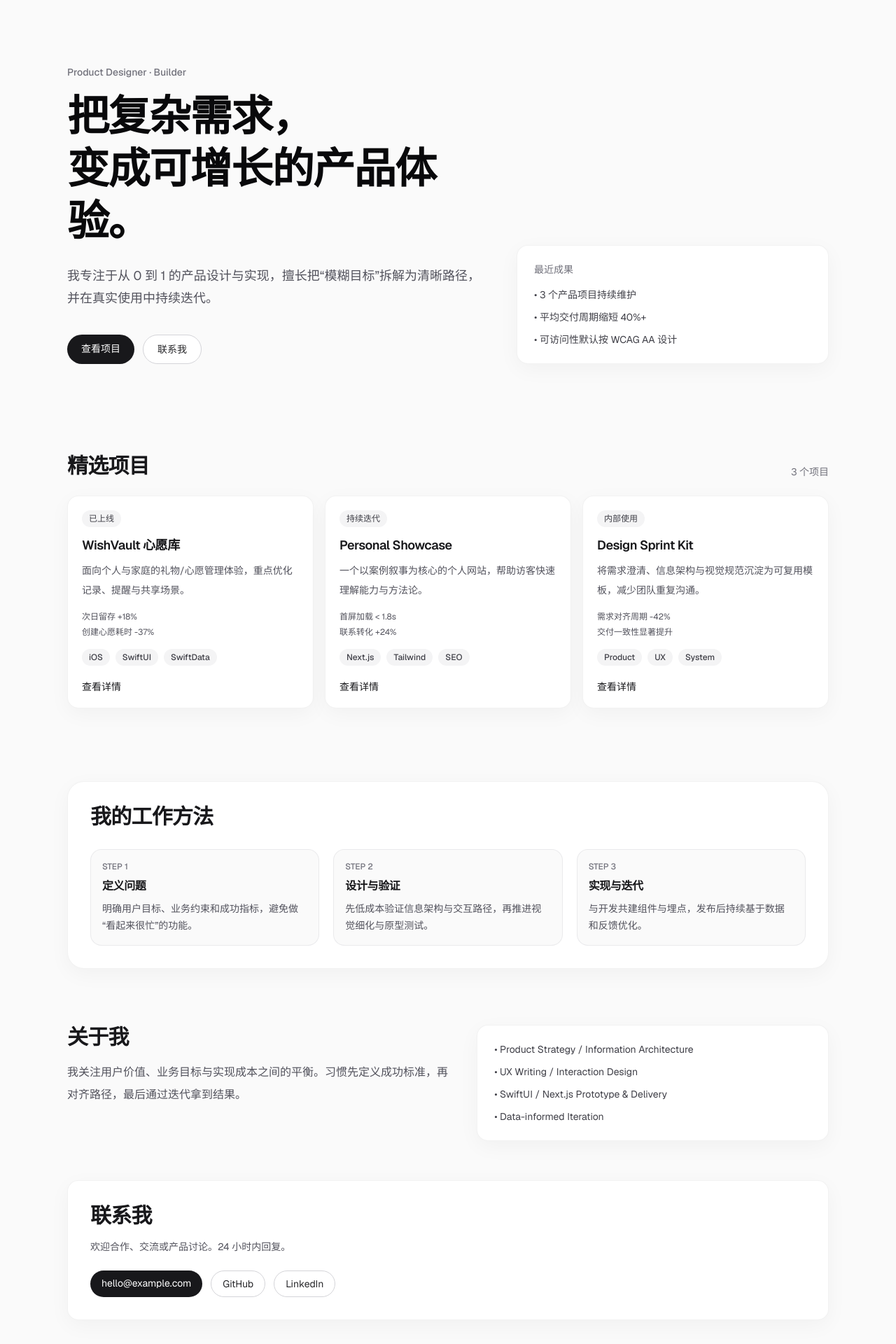
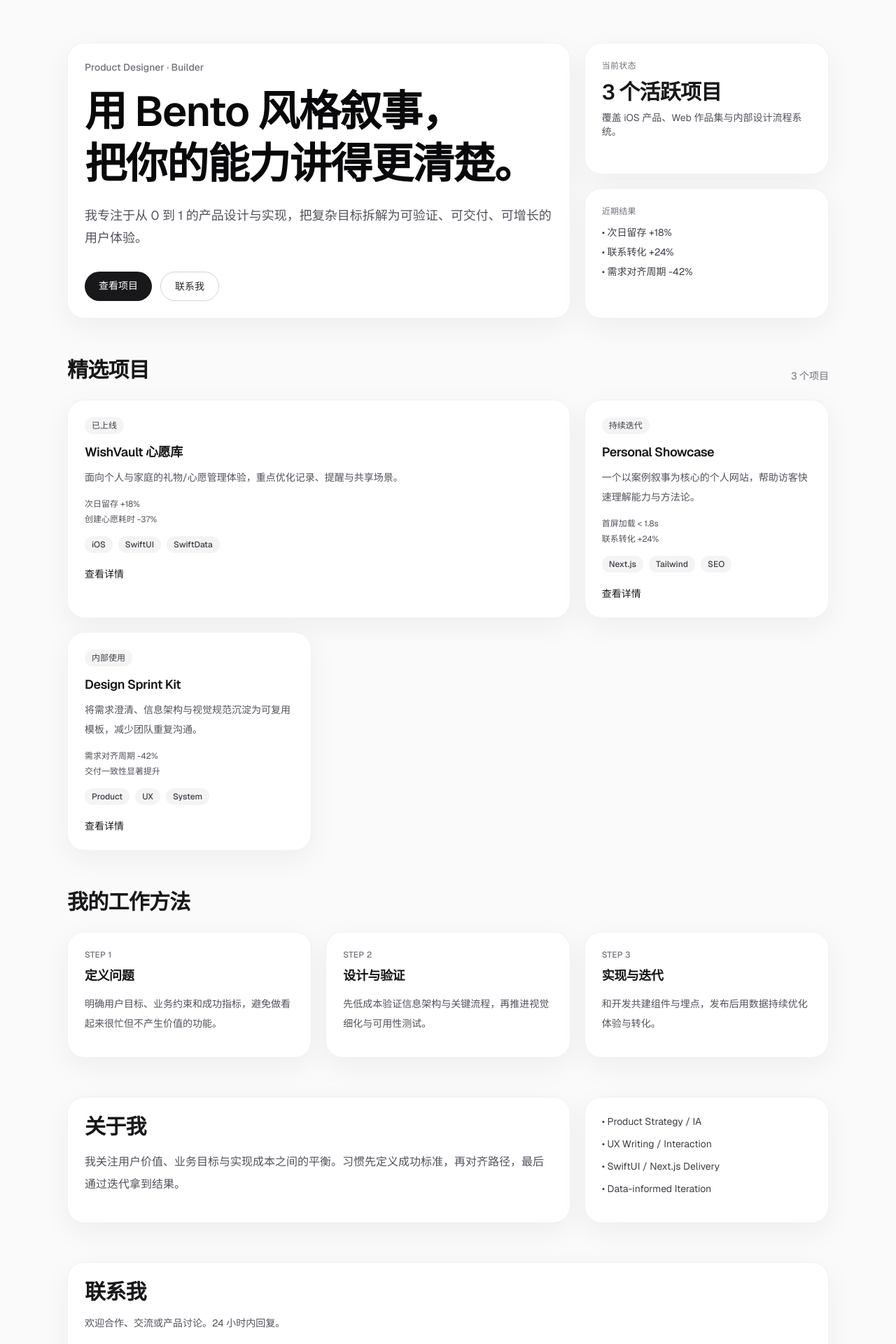
Before and after one commit to xwtaidev/Product-Website, a Next.js app: page / in a window 1280 px wide. Shown: the part 60-1980 px from the top of the page at 70% size. Built offline with nearby package versions, Linux system fonts and the light colour scheme.

Commit message:
feat: redesign homepage with bento box grid layout

```diff
--- a/src/app/page.tsx
+++ b/src/app/page.tsx
@@ -11,17 +11,20 @@ const navItems = [
 const process = [
   {
     title: "定义问题",
-    desc: "明确用户目标、业务约束和成功指标，避免做“看起来很忙”的功能。",
+    desc: "明确用户目标、业务约束和成功指标，避免做看起来很忙但不产生价值的功能。",
   },
   {
     title: "设计与验证",
-    desc: "先低成本验证信息架构与交互路径，再推进视觉细化与原型测试。",
+    desc: "先低成本验证信息架构与关键流程，再推进视觉细化与可用性测试。",
   },
   {
     title: "实现与迭代",
-    desc: "与开发共建组件与埋点，发布后持续基于数据和反馈优化。",
+    desc: "和开发共建组件与埋点，发布后用数据持续优化体验与转化。",
   },
 ];
+
+const bentoCard =
+  "rounded-3xl border border-black/5 bg-white p-6 shadow-[0_12px_40px_rgba(0,0,0,0.05)] transition hover:-translate-y-0.5 hover:shadow-[0_16px_45px_rgba(0,0,0,0.08)]";
 
 export default function Home() {
   return (
@@ -48,20 +51,20 @@ export default function Home() {
         </div>
       </header>
 
-      <main id="main-content">
-        <section className="mx-auto w-full max-w-6xl px-4 pt-16 pb-14 sm:px-6 lg:px-8 lg:pt-24 lg:pb-20">
-          <div className="grid items-end gap-10 lg:grid-cols-[1.35fr_1fr]">
-            <div className="max-w-3xl">
-              <p className="mb-4 text-sm font-medium text-zinc-500">Product Designer · Builder</p>
-              <h1 className="text-4xl leading-tight font-semibold tracking-tight text-zinc-950 sm:text-5xl lg:text-6xl">
-                把复杂需求，
+      <main id="main-content" className="mx-auto w-full max-w-6xl px-4 pb-20 sm:px-6 lg:px-8">
+        <section className="pt-12 sm:pt-14 lg:pt-16">
+          <div className="grid auto-rows-[minmax(160px,auto)] gap-4 md:grid-cols-6 lg:gap-5">
+            <article className={`${bentoCard} md:col-span-4 md:row-span-2`}>
+              <p className="text-sm font-medium text-zinc-500">Product Designer · Builder</p>
+              <h1 className="mt-4 text-4xl leading-tight font-semibold tracking-tight text-zinc-950 sm:text-5xl lg:text-6xl">
+                用 Bento 风格叙事，
                 <br className="hidden sm:block" />
-                变成可增长的产品体验。
+                把你的能力讲得更清楚。
               </h1>
-              <p className="mt-6 max-w-2xl text-base leading-8 text-zinc-600 sm:text-lg">
-                我专注于从 0 到 1 的产品设计与实现，擅长把“模糊目标”拆解为清晰路径，并在真实使用中持续迭代。
+              <p className="mt-5 max-w-2xl text-base leading-8 text-zinc-600 sm:text-lg">
+                我专注于从 0 到 1 的产品设计与实现，把复杂目标拆解为可验证、可交付、可增长的用户体验。
               </p>
-              <div className="mt-9 flex flex-wrap gap-3">
+              <div className="mt-8 flex flex-wrap gap-3">
                 <a
                   href="#projects"
                   className="rounded-full bg-zinc-900 px-5 py-2.5 text-sm font-medium text-white transition hover:bg-zinc-700"
@@ -75,30 +78,36 @@ export default function Home() {
                   联系我
                 </a>
               </div>
-            </div>
+            </article>
 
-            <aside className="rounded-2xl border border-black/5 bg-white p-6 shadow-[0_8px_30px_rgba(0,0,0,0.04)]">
-              <p className="text-sm font-medium text-zinc-500">最近成果</p>
-              <ul className="mt-4 space-y-3 text-sm text-zinc-700">
-                <li>• 3 个产品项目持续维护</li>
-                <li>• 平均交付周期缩短 40%+</li>
-                <li>• 可访问性默认按 WCAG AA 设计</li>
+            <article className={`${bentoCard} md:col-span-2`}>
+              <p className="text-xs font-medium tracking-wide text-zinc-500 uppercase">当前状态</p>
+              <p className="mt-3 text-3xl font-semibold tracking-tight">3 个活跃项目</p>
+              <p className="mt-2 text-sm text-zinc-600">覆盖 iOS 产品、Web 作品集与内部设计流程系统。</p>
+            </article>
+
+            <article className={`${bentoCard} md:col-span-2`}>
+              <p className="text-xs font-medium tracking-wide text-zinc-500 uppercase">近期结果</p>
+              <ul className="mt-3 space-y-2 text-sm text-zinc-700">
+                <li>• 次日留存 +18%</li>
+                <li>• 联系转化 +24%</li>
+                <li>• 需求对齐周期 -42%</li>
               </ul>
-            </aside>
+            </article>
           </div>
         </section>
 
-        <section id="projects" className="mx-auto w-full max-w-6xl px-4 py-8 sm:px-6 lg:px-8 lg:py-12" aria-label="项目列表">
+        <section id="projects" className="pt-14" aria-label="项目列表">
           <div className="mb-6 flex items-end justify-between">
             <h2 className="text-2xl font-semibold tracking-tight sm:text-3xl">精选项目</h2>
             <span className="text-sm text-zinc-500">{projects.length} 个项目</span>
           </div>
 
-          <div className="grid gap-4 sm:grid-cols-2 lg:grid-cols-3">
-            {projects.map((project) => (
+          <div className="grid auto-rows-[minmax(200px,auto)] gap-4 md:grid-cols-6 lg:gap-5">
+            {projects.map((project, index) => (
               <article
                 key={project.title}
-                className="flex h-full flex-col rounded-2xl border border-black/5 bg-white p-5 shadow-[0_8px_30px_rgba(0,0,0,0.04)] transition hover:-translate-y-0.5 hover:shadow-[0_12px_30px_rgba(0,0,0,0.06)]"
+                className={`${bentoCard} ${index === 0 ? "md:col-span-4" : "md:col-span-2"} flex h-full flex-col`}
               >
                 <div className="mb-3 inline-flex w-fit rounded-full bg-zinc-100 px-2.5 py-1 text-xs font-medium text-zinc-700">
                   {project.status}
@@ -134,40 +143,40 @@ export default function Home() {
           </div>
         </section>
 
-        <section id="process" className="mx-auto w-full max-w-6xl px-4 py-14 sm:px-6 lg:px-8" aria-label="工作方法">
-          <div className="rounded-3xl border border-black/5 bg-white p-6 shadow-[0_8px_30px_rgba(0,0,0,0.04)] sm:p-8">
+        <section id="process" className="pt-14" aria-label="工作方法">
+          <div className="mb-6">
             <h2 className="text-2xl font-semibold tracking-tight sm:text-3xl">我的工作方法</h2>
-            <div className="mt-7 grid gap-5 md:grid-cols-3">
-              {process.map((step, index) => (
-                <article key={step.title} className="rounded-2xl border border-zinc-200/70 bg-zinc-50 p-4">
-                  <p className="text-xs font-medium text-zinc-500">STEP {index + 1}</p>
-                  <h3 className="mt-2 text-base font-semibold tracking-tight">{step.title}</h3>
-                  <p className="mt-2 text-sm leading-6 text-zinc-600">{step.desc}</p>
-                </article>
-              ))}
-            </div>
+          </div>
+          <div className="grid auto-rows-[minmax(180px,auto)] gap-4 md:grid-cols-6 lg:gap-5">
+            {process.map((step, index) => (
+              <article key={step.title} className={`${bentoCard} md:col-span-2`}>
+                <p className="text-xs font-medium tracking-wide text-zinc-500 uppercase">STEP {index + 1}</p>
+                <h3 className="mt-2 text-lg font-semibold tracking-tight">{step.title}</h3>
+                <p className="mt-3 text-sm leading-7 text-zinc-600">{step.desc}</p>
+              </article>
+            ))}
           </div>
         </section>
 
-        <section id="about" className="mx-auto w-full max-w-6xl px-4 py-6 sm:px-6 lg:px-8">
-          <div className="grid gap-8 lg:grid-cols-[1.1fr_1fr]">
-            <div>
+        <section id="about" className="pt-14">
+          <div className="grid auto-rows-[minmax(180px,auto)] gap-4 md:grid-cols-6 lg:gap-5">
+            <article className={`${bentoCard} md:col-span-4`}>
               <h2 className="text-2xl font-semibold tracking-tight sm:text-3xl">关于我</h2>
               <p className="mt-4 text-base leading-8 text-zinc-600">
                 我关注用户价值、业务目标与实现成本之间的平衡。习惯先定义成功标准，再对齐路径，最后通过迭代拿到结果。
               </p>
-            </div>
-            <ul className="space-y-3 rounded-2xl border border-black/5 bg-white p-6 text-sm text-zinc-700 shadow-[0_8px_30px_rgba(0,0,0,0.04)]">
-              <li>• Product Strategy / Information Architecture</li>
-              <li>• UX Writing / Interaction Design</li>
-              <li>• SwiftUI / Next.js Prototype & Delivery</li>
+            </article>
+            <ul className={`${bentoCard} md:col-span-2 space-y-3 text-sm text-zinc-700`}>
+              <li>• Product Strategy / IA</li>
+              <li>• UX Writing / Interaction</li>
+              <li>• SwiftUI / Next.js Delivery</li>
               <li>• Data-informed Iteration</li>
             </ul>
           </div>
         </section>
 
-        <section id="contact" className="mx-auto w-full max-w-6xl px-4 pt-8 pb-20 sm:px-6 lg:px-8">
-          <div className="rounded-2xl border border-black/5 bg-white p-6 shadow-[0_8px_30px_rgba(0,0,0,0.04)] sm:p-8">
+        <section id="contact" className="pt-14">
+          <article className={bentoCard}>
             <h2 className="text-2xl font-semibold tracking-tight sm:text-3xl">联系我</h2>
             <p className="mt-3 text-sm leading-7 text-zinc-600">欢迎合作、交流或产品讨论。24 小时内回复。</p>
             <div className="mt-5 flex flex-wrap gap-3 text-sm">
@@ -191,7 +200,7 @@ export default function Home() {
                 LinkedIn
               </a>
             </div>
-          </div>
+          </article>
         </section>
       </main>
 
```
